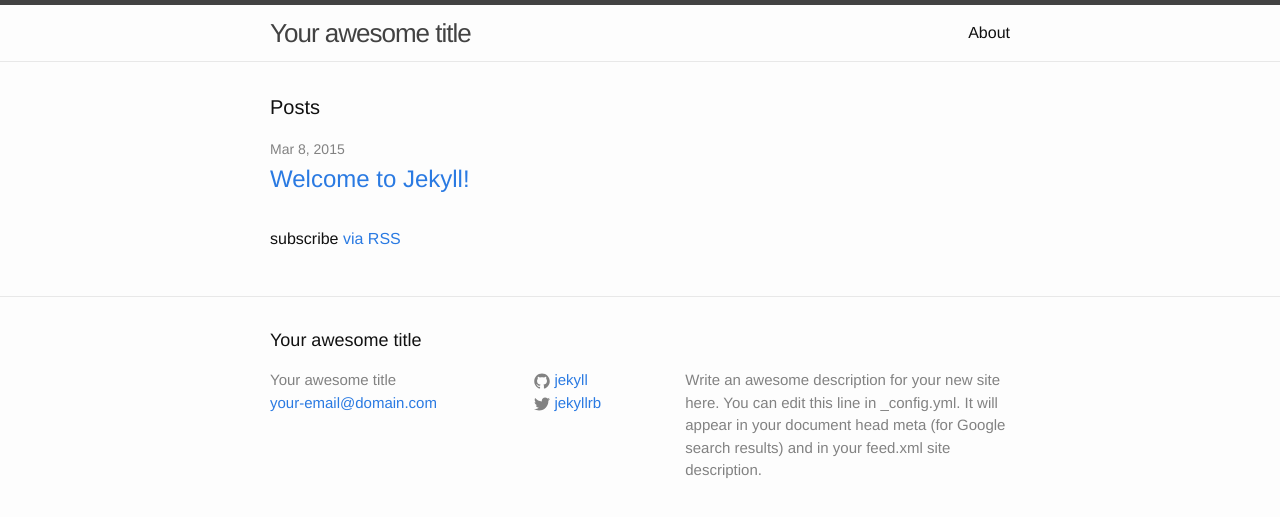
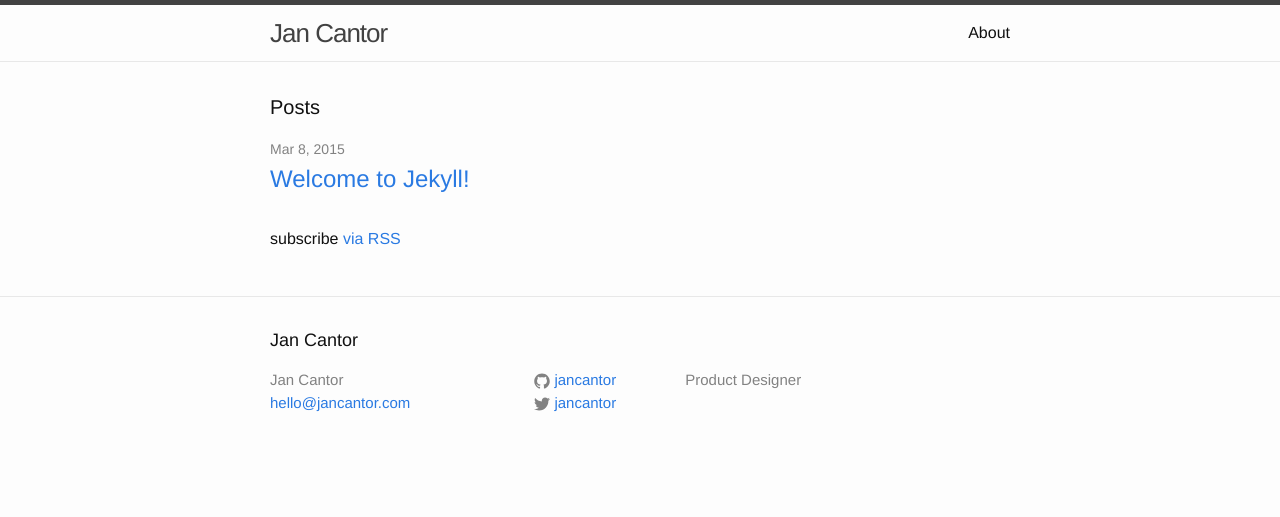
Before and after one commit to jancantor/jancantor, a Jekyll site: the page built from index.html, in a window 1280 px wide. Shown: the top 517 px of the page. Built offline with Jekyll 4.4.1, drawn with Linux system fonts in a browser that asks for light colours.

```diff
--- a/_config.yml
+++ b/_config.yml
@@ -1,14 +1,15 @@
 # Site settings
-title: Your awesome title
-email: your-email@domain.com
+title: Jan Cantor
+email: hello@jancantor.com
 description: > # this means to ignore newlines until "baseurl:"
-  Write an awesome description for your new site here. You can edit this
-  line in _config.yml. It will appear in your document head meta (for
-  Google search results) and in your feed.xml site description.
+  Product Designer
 baseurl: "" # the subpath of your site, e.g. /blog/
-url: "http://yourdomain.com" # the base hostname & protocol for your site
-twitter_username: jekyllrb
-github_username:  jekyll
+url: "http://jancantor.com" # the base hostname & protocol for your site
+twitter_username: jancantor
+github_username:  jancantor
 
 # Build settings
 markdown: kramdown
+
+# Grunt setup
+exclude: [node_modules, Gruntfile.js, package.json]
--- a/css/main.scss
+++ b/css/main.scss
@@ -6,8 +6,9 @@
 
 
 // Our variables
-$base-font-family: Helvetica, Arial, sans-serif;
+$base-font-family: "Helvetica Neue", Helvetica, Arial, sans-serif;
 $base-font-size:   16px;
+$base-font-weight: 300;
 $small-font-size:  $base-font-size * 0.875;
 $base-line-height: 1.5;
 
```
Also changed, not shown: Gruntfile.js (added, +38 -0 lines), package.json (added, +10 -0 lines), 1 other file.
